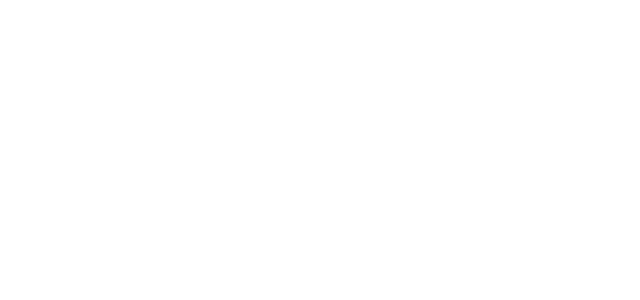
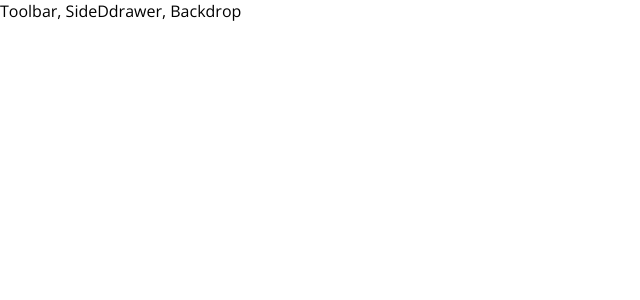
Before and after one commit to dhita-irma/burger-builder, a React (Create React App) app: page / in a window 1280 px wide. Shown: the top 300 px of the page, without its empty margins (0-640 px from the left). Built offline with nearby package versions, Linux system fonts and the light colour scheme.

Commit message:
Create Layout component
Setup Layout.js, Layout.module.css, and create Auxiliary.js file

```diff
--- a/src/App.js
+++ b/src/App.js
@@ -1,11 +1,13 @@
 import React, { Component } from 'react';
+import Layout from './components/Layout/Layout';
 
 class App extends Component {
   state = {  }
   render() {
     return (
       <div>
-
+        <Layout>
+        </Layout>
       </div>
      );
   }
--- /dev/null
+++ b/src/components/Layout/Layout.js
@@ -0,0 +1,13 @@
+import React from "react";
+import Aux from "../../hoc/Auxiliary";
+import classes from './Layout.module.css';
+
+const layout = (props) => (
+  <Aux>
+    <div>Toolbar, SideDdrawer, Backdrop</div>
+    <main className={classes.Content}>{props.children}</main>
+  </Aux>
+);
+
+
+export default layout;
--- /dev/null
+++ b/src/components/Layout/Layout.module.css
@@ -0,0 +1,3 @@
+.Content {
+    margin-top: 16px;
+}
--- /dev/null
+++ b/src/hoc/Auxiliary.js
@@ -0,0 +1,3 @@
+const aux = (props) => props.children;
+
+export default aux;
```
